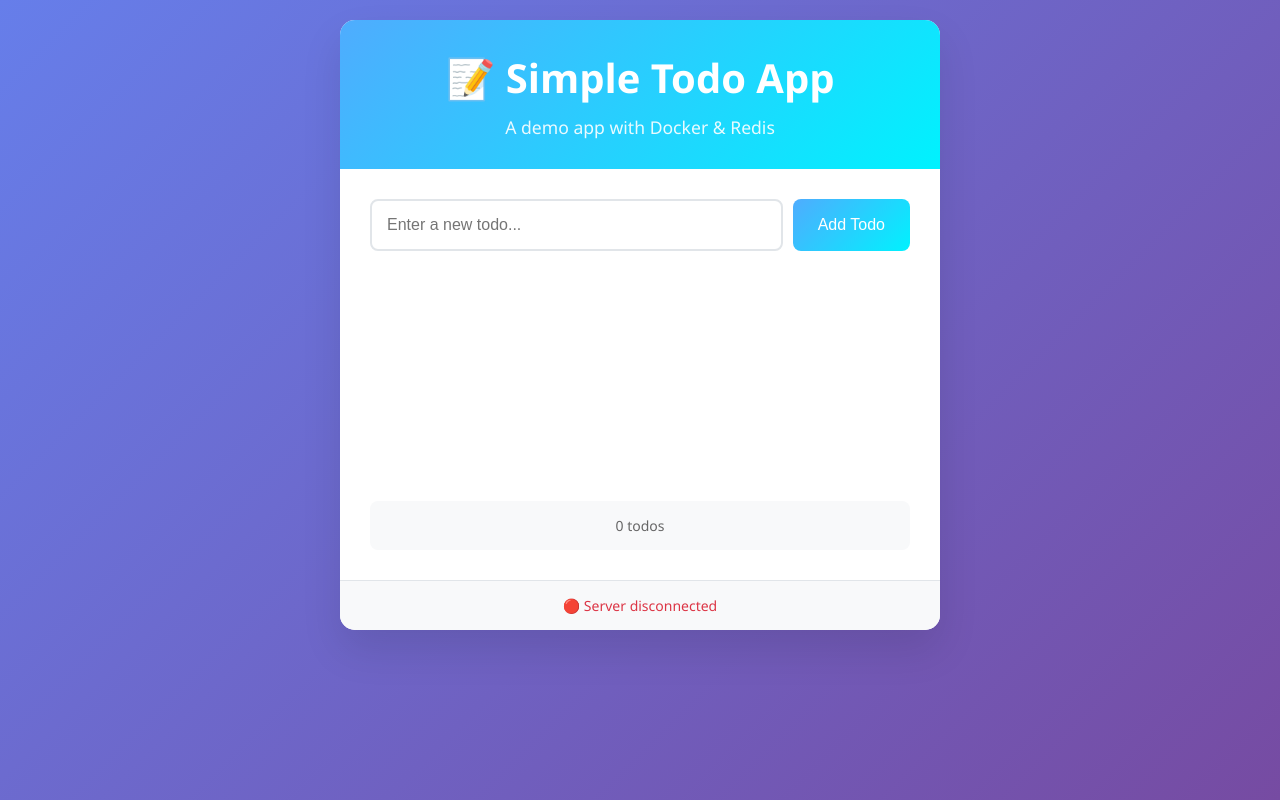
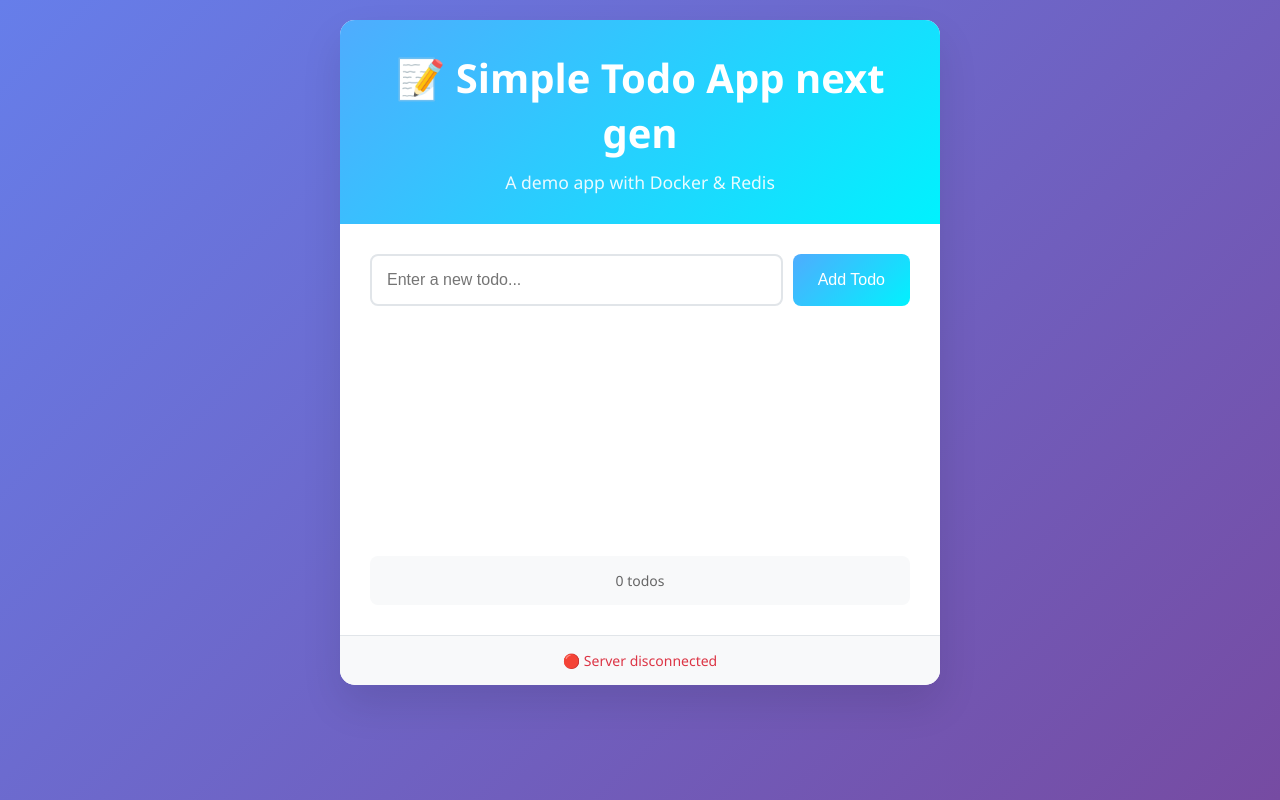
Before and after one commit to marwaneRomani/test-webhook, a website: page public/index.html in a window 1280 px wide. Drawn offline with Linux system fonts and the light colour scheme; no server answers.

Commit message:
(feat): make change to the title of our todo app

```diff
--- a/public/index.html
+++ b/public/index.html
@@ -9,7 +9,7 @@
 <body>
     <div class="container">
         <header>
-            <h1>📝 Simple Todo App</h1>
+            <h1>📝 Simple Todo App next gen</h1>
             <p>A demo app with Docker & Redis</p>
         </header>
 
```
